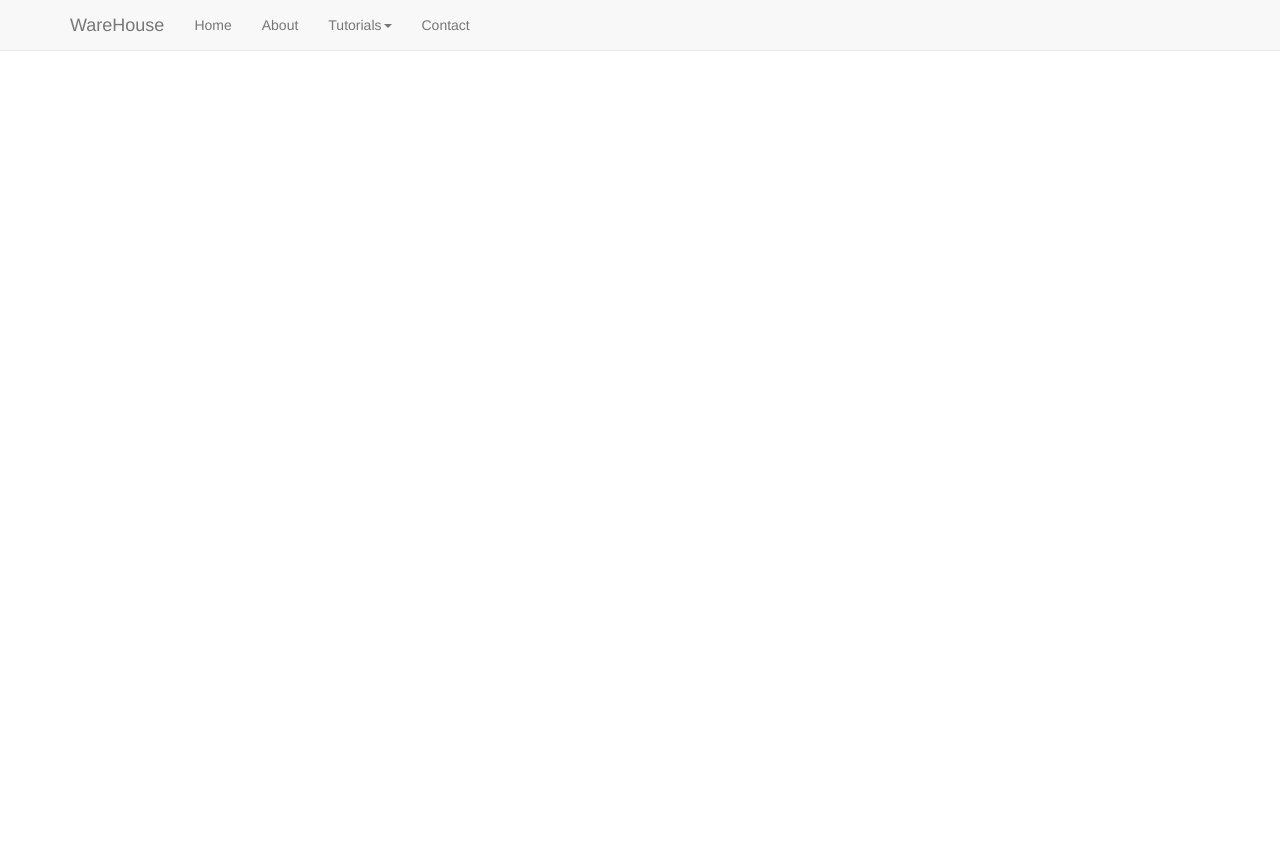
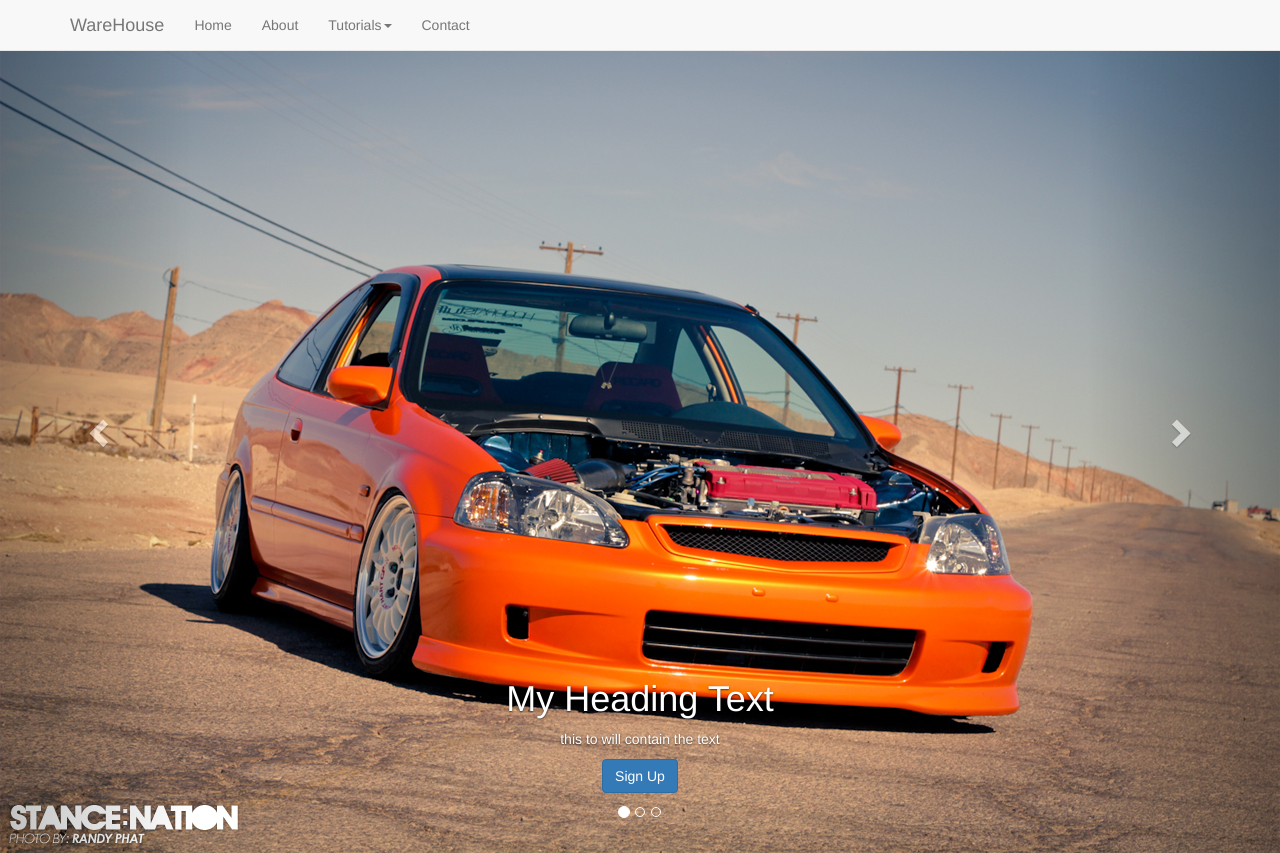
Before and after one commit to JericMagaway/Project-Bootstrap, a plain HTML site: page Index.html in a window 1280 px wide. Before the commit the page ends 800 px from the top, so only its background shows below. Drawn offline with Linux system fonts and the light colour scheme.

Commit message:
Carousel

```diff
--- a/Index.html
+++ b/Index.html
@@ -49,9 +49,65 @@
         </div>
 
 
+        <!--Carousel-->
+        <!--Sliding-->
+        <div id="myCarousel" class="carousel slide">
+
+        <ol class="carousel-indicators">
+            <li data-target="#myCarousel" data-slide-to="0" class="active"></li>
+            <li data-target="#myCarousel" data-slide-to="1"></li>
+            <li data-target="#myCarousel" data-slide-to="2" ></li>
+
+        </ol>
+            <div class="carousel-inner">
+
+                <div class="item active">
+                    <img src="img/Slide1.jpg"/>
+                    <div class="container">
+                    <div class="carousel-caption">
+                        <h1>My Heading Text</h1>
+                        <p>this to will contain the text</p>
+                        <p><a class="btn btn-large btn-primary">Sign Up</a></p>
+                        </div>
+                    </div>
+                </div>
+
+
+                <div class="item">
+                    <img src="img/Slide2.jpg"/>
+                    <div class="container">
+                    <div class="carousel-caption">
+                        <h1>My Heading Text</h1>
+                        <p>this to will contain the text</p>
+                        <p><a class="btn btn-large btn-primary">Sign Up</a></p>
+                        </div>
+                    </div>
+                </div>
+
+
+                <div class="item">
+                    <img src="img/Slide3.jpg"/>
+                    <div class="container">
+                    <div class="carousel-caption">
+                        <h1>My Heading Text</h1>
+                        <p>this to will contain the text</p>
+                        <p><a class="btn btn-large btn-primary">Sign Up</a></p>
+                        </div>
+                    </div>
+                </div>
 
 
 
+            </div>
+
+             <a class="left carousel-control" href="#myCarousel" data-slide="prev">
+            <span class="glyphicon glyphicon-chevron-left"></span>
+            </a>
+
+            <a class="right carousel-control" href="#myCarousel" data-slide="next">
+            <span class="glyphicon glyphicon-chevron-right"></span>
+            </a>
+        </div>
         <script src="js/jquery.js"></script>
         <script src="js/bootstrap.js"></script>
     </body>
```
Also changed, not shown: img/Slide1.jpg (added), img/Slide3.jpg (added), 1 other file.
